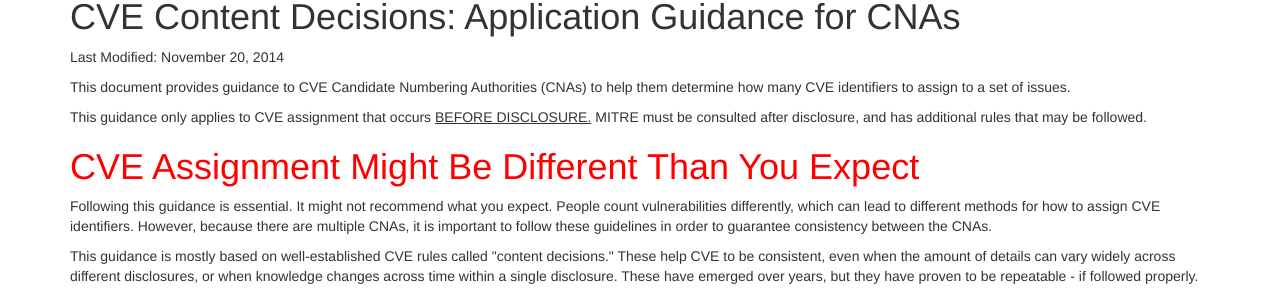
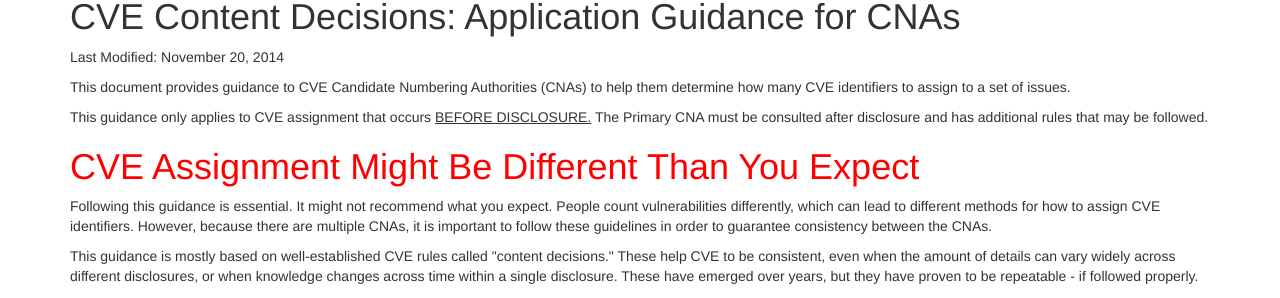
Before and after one commit to CVEProject/cveproject.github.io, a Jekyll site: the page built from cna/application-guidance.md, in a window 1280 px wide and 900 px high. Shown: the part 148-446 px from the top of the window. Built offline with Jekyll 4.4.1, drawn with Linux system fonts in a browser that asks for light colours; nearby versions of some CDN libraries.

Commit message:
Update application-guidance.md

```diff
--- a/cna/application-guidance.md
+++ b/cna/application-guidance.md
@@ -15,7 +15,7 @@ set of issues.
 </p><p>
 
 This guidance only applies to CVE assignment that occurs <u>BEFORE
-DISCLOSURE.</u> MITRE must be consulted after disclosure, and has
+DISCLOSURE.</u> The Primary CNA must be consulted after disclosure and has
 additional rules that may be followed.
 
 </p><p>
```
